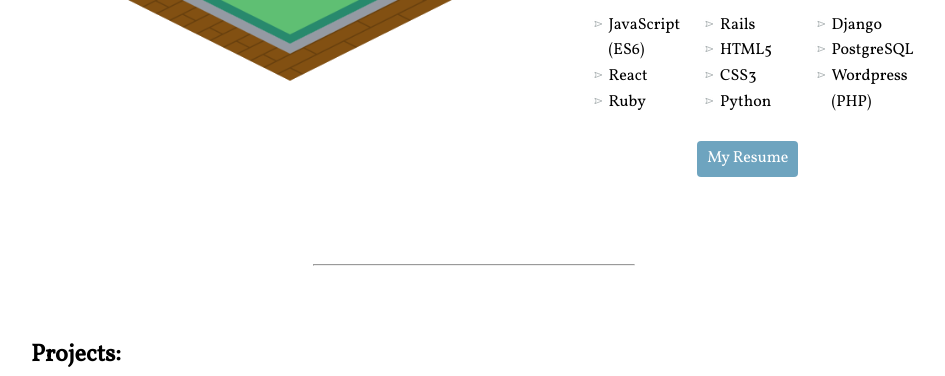
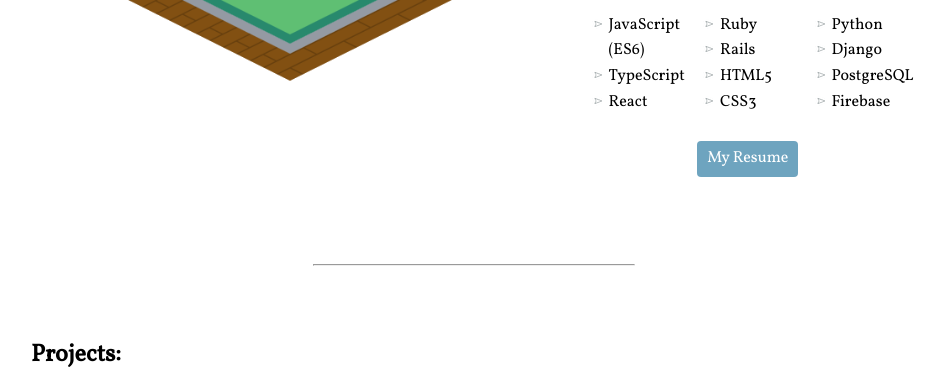
Before and after one commit to jasoncheng20/jasoncheng20.github.io, a website: page index.html in a window 1280 px wide. Shown: the part 1168-1544 px from the top of the page, without its empty margins (166-1111 px from the left). Drawn offline with nearby package versions, Linux system fonts and the light colour scheme.

Commit message:
update resume and skills

```diff
--- a/index.html
+++ b/index.html
@@ -101,6 +101,7 @@
           </p>
           <ul>
             <li>JavaScript (ES6)</li>
+            <li>TypeScript</li>
             <li>React</li>
             <li>Ruby</li>
             <li>Rails</li>
@@ -109,7 +110,7 @@
             <li>Python</li>
             <li>Django</li>
             <li>PostgreSQL</li>
-            <li>Wordpress (PHP)</li>
+            <li>Firebase</li>
           </ul>
           <div class="center">
             <a href="images/resume.pdf" target="_blank" class="button"
```
Also changed, not shown: 2 other files.
